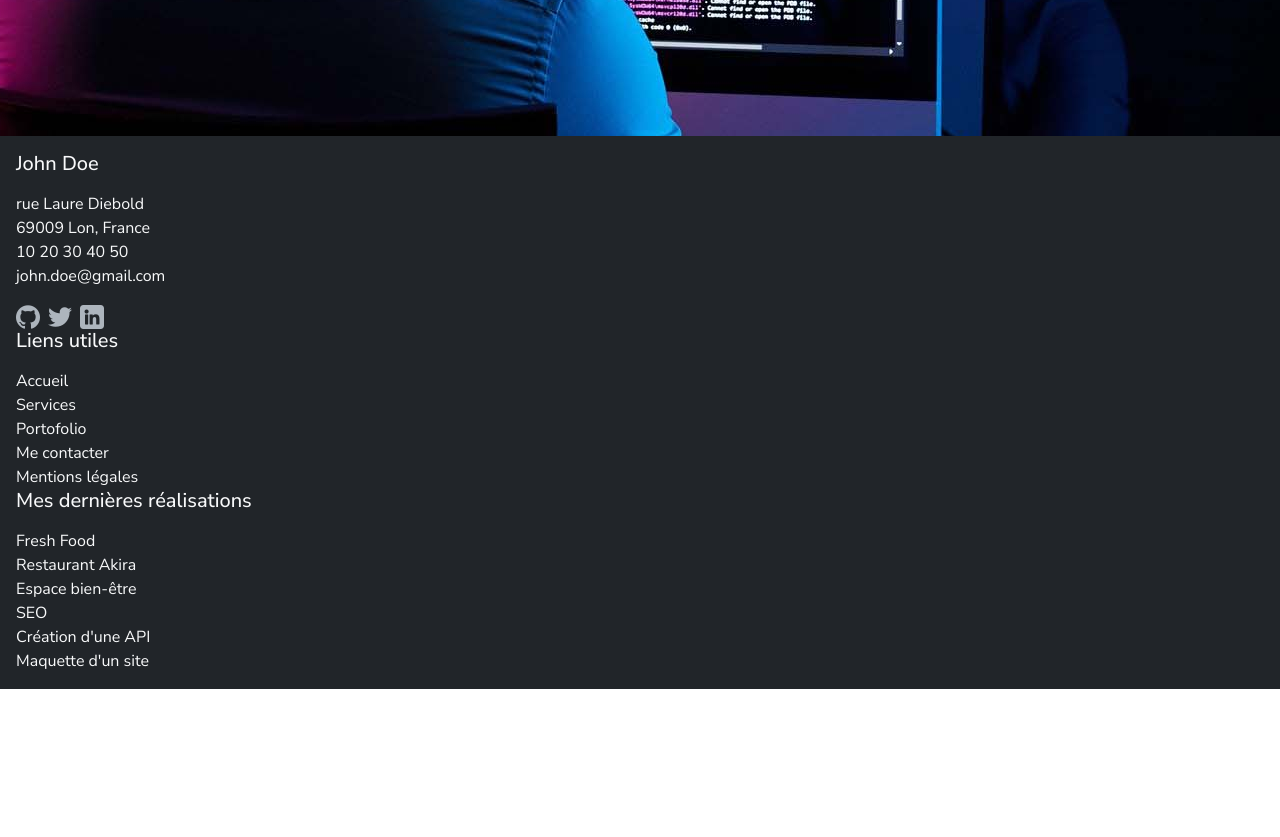
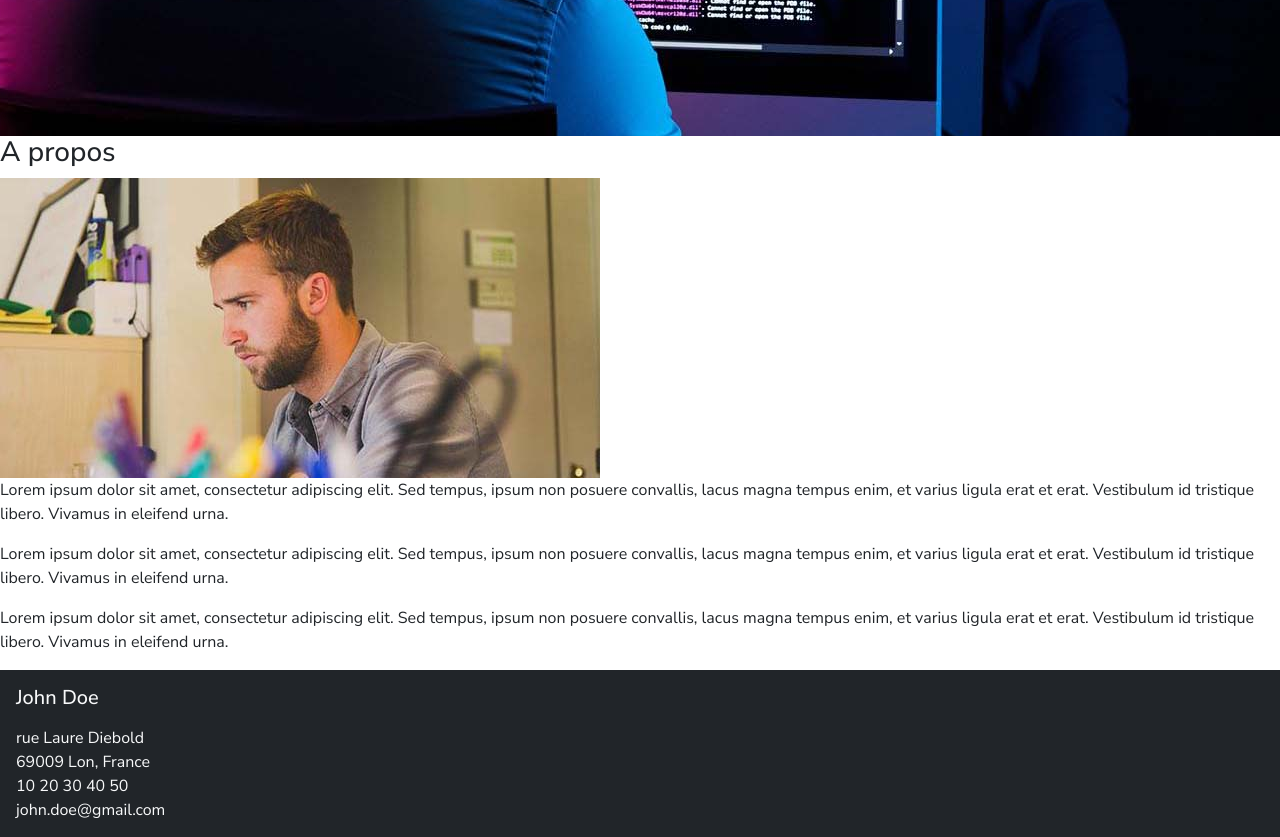
Before and after one commit to xfoule-971/johndoeapp, a React (Create React App) app: page / in a window 1280 px wide. Shown: the part 720-1557 px from the top of the page. Before the commit the page ends 1409 px from the top, so only its background shows below. Built offline with nearby package versions, Linux system fonts and the light colour scheme.

Commit message:
add a propos

```diff
--- a/src/index.scss
+++ b/src/index.scss
@@ -15,7 +15,6 @@ p, span{
 }
 
 /*page d'accueil*/
-
 .hero{
   background-image: url("./assets/images/hero-bg.jpg");
   background-position: center;
@@ -23,8 +22,8 @@ p, span{
   display: flex;
   justify-content: center;
   align-items: center;
+
+  .hero__title{
+    font-size: 2.5em;
+  }
 }
-
-.hero__title{
-  font-size: 5em;
-}
--- a/src/pages/Home.jsx
+++ b/src/pages/Home.jsx
@@ -1,3 +1,5 @@
+import Johnabout from "../assets/images/john-doe-about.jpg";
+
 import Footer from "../components/Footer";
 
 const Home = () =>{
@@ -5,7 +7,7 @@ const Home = () =>{
         <div>
             <header className="hero">
                 <div className="container">
-                    <div className="text-light z-1 text-center">
+                    <div className="text-light text-center z-1">
                         <h1 className="hero__title">Bonjour, je suis John Doe</h1>
                         <h2>Développeur web full stack</h2>
                         <button type="button" class="btn btn-danger">En savoir plus</button>
@@ -14,6 +16,28 @@ const Home = () =>{
 
             </header>
 
+            <section>
+                <div>
+                    <h3>A propos</h3>
+                    <img src={Johnabout} alt="portait de john"></img>
+                    <p>
+                        Lorem ipsum dolor sit amet, consectetur adipiscing elit.
+                        Sed tempus, ipsum non posuere convallis, lacus magna tempus enim, et varius ligula erat et erat.
+                        Vestibulum id tristique libero. Vivamus in eleifend urna.
+                    </p>
+                    <p>
+                        Lorem ipsum dolor sit amet, consectetur adipiscing elit.
+                        Sed tempus, ipsum non posuere convallis, lacus magna tempus enim, et varius ligula erat et erat.
+                        Vestibulum id tristique libero. Vivamus in eleifend urna.
+                    </p>
+                    <p>
+                        Lorem ipsum dolor sit amet, consectetur adipiscing elit.
+                        Sed tempus, ipsum non posuere convallis, lacus magna tempus enim, et varius ligula erat et erat.
+                        Vestibulum id tristique libero. Vivamus in eleifend urna.
+                    </p>
+                </div>
+            </section>
+
             <Footer />
         </div>
     )
```
